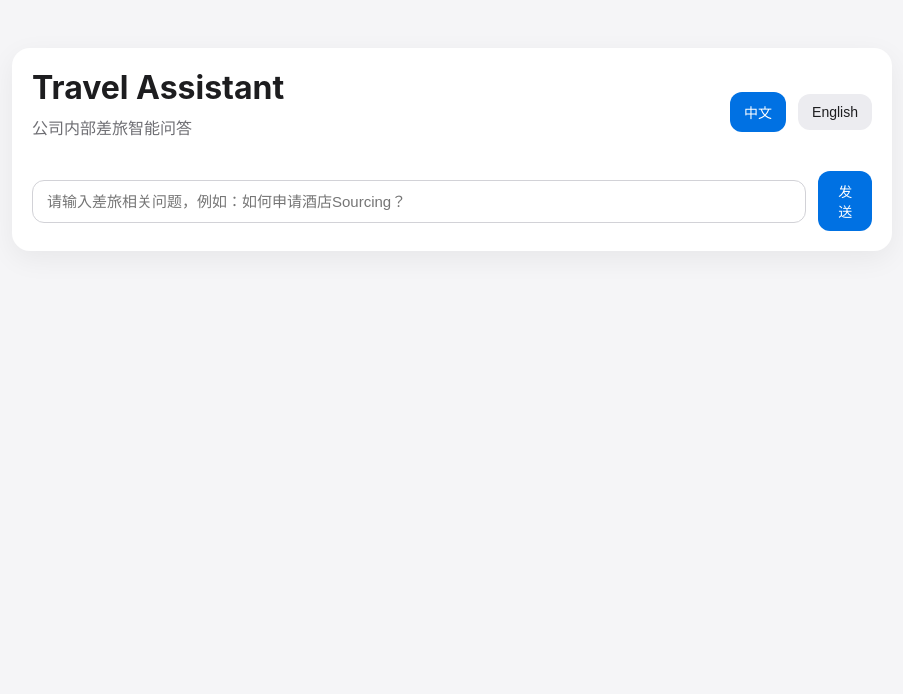
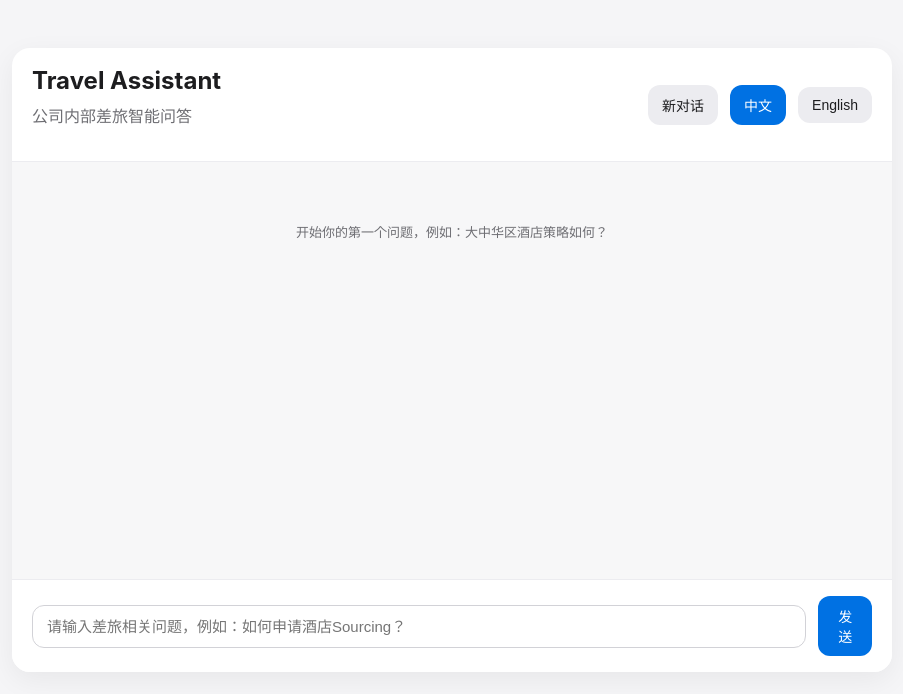
Before and after one commit to Vincentssssssss/TravelAgent, a Next.js app: page / in a window 1280 px wide. Shown: the top 694 px of the page, without its empty margins (188-1091 px from the left). Built offline with nearby package versions, Linux system fonts and the light colour scheme.

Commit message:
feat: redesign chat panel with persistent conversation history
Co-authored-by: Vincentssssssss <Vincentssssssss@users.noreply.github.com>

```diff
--- a/app/globals.css
+++ b/app/globals.css
@@ -92,8 +92,98 @@ body {
   gap: 12px;
 }
 
+.chat-shell {
+  padding: 0;
+  min-height: 78vh;
+  overflow: hidden;
+  display: flex;
+  flex-direction: column;
+}
+
+.chat-header {
+  padding: 18px 20px;
+  border-bottom: 1px solid #ececf0;
+}
+
+.chat-history {
+  flex: 1;
+  background: #f7f7f8;
+  padding: 20px;
+  overflow-y: auto;
+}
+
+.chat-empty {
+  padding: 40px 14px;
+  text-align: center;
+}
+
+.chat-turn {
+  display: flex;
+  flex-direction: column;
+  gap: 12px;
+  margin-bottom: 18px;
+}
+
+.chat-message {
+  display: flex;
+}
+
+.chat-message.user {
+  justify-content: flex-end;
+}
+
+.chat-message.assistant {
+  justify-content: flex-start;
+  flex-direction: column;
+  align-items: flex-start;
+  gap: 8px;
+}
+
+.chat-bubble {
+  max-width: min(760px, 100%);
+  border-radius: 16px;
+  padding: 14px 16px;
+  white-space: pre-wrap;
+  line-height: 1.55;
+  font-size: 14px;
+}
+
+.chat-bubble.user {
+  background: #0071e3;
+  color: #fff;
+  border-bottom-right-radius: 6px;
+}
+
+.chat-bubble.assistant {
+  background: #fff;
+  border: 1px solid #e5e5ea;
+  color: #1d1d1f;
+  border-bottom-left-radius: 6px;
+}
+
+.chat-bubble.error {
+  background: #fff2f2;
+  border-color: #ffc7c7;
+  color: #8a2222;
+}
+
+.chat-input-wrap {
+  border-top: 1px solid #ececf0;
+  background: #fff;
+  padding: 16px 20px;
+}
+
 @media (max-width: 700px) {
   .grid {
     grid-template-columns: 1fr;
   }
+
+  .chat-header {
+    flex-direction: column;
+    align-items: flex-start;
+  }
+
+  .chat-bubble {
+    max-width: 100%;
+  }
 }
--- a/components/chat-panel.tsx
+++ b/components/chat-panel.tsx
@@ -1,23 +1,115 @@
 "use client";
 
-import { FormEvent, useMemo, useState } from "react";
+import { FormEvent, useEffect, useMemo, useRef, useState } from "react";
 import { t } from "@/lib/i18n";
 import type { ChatResponse, Language } from "@/types/knowledge";
 import { FeedbackButtons } from "@/components/feedback-buttons";
+
+type TurnStatus = "loading" | "resolved" | "error";
+
+interface ChatTurn {
+  id: string;
+  question: string;
+  language: Language;
+  status: TurnStatus;
+  answer?: ChatResponse;
+  error?: string;
+}
+
+const HISTORY_STORAGE_KEY = "travel-assistant-chat-history-v1";
+
+function makeTurnId(): string {
+  if (typeof crypto !== "undefined" && "randomUUID" in crypto) {
+    return crypto.randomUUID();
+  }
+  return `${Date.now()}-${Math.random().toString(36).slice(2, 10)}`;
+}
+
+function formatAssistantAnswer(answer: ChatResponse, language: Language): string {
+  return [
+    `${language === "zh" ? "结论" : "Conclusion"}: ${answer.conclusion}`,
+    `${language === "zh" ? "说明" : "Details"}: ${answer.details}`,
+    `${language === "zh" ? "下一步建议" : "Next steps"}: ${answer.nextSteps}`,
+    `${language === "zh" ? "信息来源" : "Sources"}: ${
+      answer.sources.length > 0 ? answer.sources.join("; ") : "-"
+    }`
+  ].join("\n\n");
+}
 
 export function ChatPanel() {
   const [language, setLanguage] = useState<Language>("zh");
   const [question, setQuestion] = useState("");
   const [loading, setLoading] = useState(false);
-  const [answer, setAnswer] = useState<ChatResponse | null>(null);
-  const [error, setError] = useState<string | null>(null);
+  const [turns, setTurns] = useState<ChatTurn[]>([]);
+  const [historyReady, setHistoryReady] = useState(false);
+  const historyRef = useRef<HTMLDivElement>(null);
 
   const promptText = useMemo(() => t(language, "inputPlaceholder"), [language]);
 
+  useEffect(() => {
+    try {
+      const raw = localStorage.getItem(HISTORY_STORAGE_KEY);
+      if (raw) {
+        const parsed = JSON.parse(raw) as ChatTurn[];
+        if (Array.isArray(parsed)) {
+          setTurns(parsed.filter((item) => item.status !== "loading"));
+        }
+      }
+    } catch {
+      setTurns([]);
+    } finally {
+      setHistoryReady(true);
+    }
+  }, []);
+
+  useEffect(() => {
+    if (!historyReady) return;
+    localStorage.setItem(
+      HISTORY_STORAGE_KEY,
+      JSON.stringify(turns.filter((item) => item.status !== "loading"))
+    );
+  }, [historyReady, turns]);
+
+  useEffect(() => {
+    if (!historyRef.current) return;
+    historyRef.current.scrollTop = historyRef.current.scrollHeight;
+  }, [turns]);
+
+  async function readErrorMessage(response: Response): Promise<string> {
+    const text = await response.text();
+    if (!text) {
+      return `Request failed (HTTP ${response.status})`;
+    }
+
+    try {
+      const payload = JSON.parse(text) as { error?: string };
+      return payload.error ?? `Request failed (HTTP ${response.status})`;
+    } catch {
+      return `Request failed (HTTP ${response.status}): ${text.slice(0, 240)}`;
+    }
+  }
+
+  function clearHistory() {
+    setTurns([]);
+    localStorage.removeItem(HISTORY_STORAGE_KEY);
+  }
+
   async function onSubmit(event: FormEvent<HTMLFormElement>) {
     event.preventDefault();
+    const trimmedQuestion = question.trim();
+    if (!trimmedQuestion) return;
+
+    const turnId = makeTurnId();
+    const pendingTurn: ChatTurn = {
+      id: turnId,
+      question: trimmedQuestion,
+      language,
+      status: "loading"
+    };
+
+    setQuestion("");
     setLoading(true);
-    setError(null);
+    setTurns((previous) => [...previous, pendingTurn]);
 
     try {
       const response = await fetch("/api/chat", {
@@ -25,31 +117,56 @@ export function ChatPanel() {
         headers: {
           "Content-Type": "application/json"
         },
-        body: JSON.stringify({ question, lang: language })
+        body: JSON.stringify({ question: trimmedQuestion, lang: language })
       });
 
       if (!response.ok) {
-        const payload = (await response.json()) as { error?: string };
-        throw new Error(payload.error ?? "Request failed");
+        throw new Error(await readErrorMessage(response));
       }
 
       const payload = (await response.json()) as ChatResponse;
-      setAnswer(payload);
+      setTurns((previous) =>
+        previous.map((item) =>
+          item.id === turnId
+            ? {
+                ...item,
+                status: "resolved",
+                answer: payload
+              }
+            : item
+        )
+      );
     } catch (submitError) {
-      setError(submitError instanceof Error ? submitError.message : "Unknown error");
+      const message = submitError instanceof Error ? submitError.message : "Unknown error";
+      setTurns((previous) =>
+        previous.map((item) =>
+          item.id === turnId
+            ? {
+                ...item,
+                status: "error",
+                error: message
+              }
+            : item
+        )
+      );
     } finally {
       setLoading(false);
     }
   }
 
   return (
-    <section className="card block">
-      <div className="row" style={{ justifyContent: "space-between" }}>
-        <div>
-          <h1 className="title">{t(language, "title")}</h1>
+    <section className="card block chat-shell">
+      <div className="row chat-header" style={{ justifyContent: "space-between" }}>
+        <div style={{ flex: 1 }}>
+          <h1 className="title" style={{ fontSize: 24 }}>
+            {t(language, "title")}
+          </h1>
           <p className="subtitle">{t(language, "subtitle")}</p>
         </div>
         <div className="row">
+          <button type="button" className="button secondary" onClick={clearHistory}>
+            {language === "zh" ? "新对话" : "New chat"}
+          </button>
           <button
             type="button"
             className={`button ${language === "zh" ? "" : "secondary"}`}
@@ -67,7 +184,40 @@ export function ChatPanel() {
         </div>
       </div>
 
-      <form className="block" onSubmit={onSubmit}>
+      <div className="chat-history" ref={historyRef}>
+        {historyReady && turns.length === 0 ? (
+          <div className="chat-empty muted">
+            {language === "zh"
+              ? "开始你的第一个问题，例如：大中华区酒店策略如何？"
+              : "Start your first question, e.g. What is the hotel policy in Greater China?"}
+          </div>
+        ) : null}
+
+        {turns.map((turn) => (
+          <div key={turn.id} className="chat-turn">
+            <div className="chat-message user">
+              <div className="chat-bubble user">{turn.question}</div>
+            </div>
+
+            <div className="chat-message assistant">
+              <div className={`chat-bubble assistant ${turn.status === "error" ? "error" : ""}`}>
+                {turn.status === "loading"
+                  ? language === "zh"
+                    ? "正在思考..."
+                    : "Thinking..."
+                  : turn.status === "error"
+                  ? turn.error
+                  : formatAssistantAnswer(turn.answer as ChatResponse, turn.language)}
+              </div>
+              {turn.status === "resolved" && turn.answer ? (
+                <FeedbackButtons question={turn.question} language={turn.language} />
+              ) : null}
+            </div>
+          </div>
+        ))}
+      </div>
+
+      <form className="chat-input-wrap" onSubmit={onSubmit}>
         <div className="row">
           <input
             className="input"
@@ -80,24 +230,6 @@ export function ChatPanel() {
           </button>
         </div>
       </form>
-
-      {error ? <p className="muted block">Error: {error}</p> : null}
-
-      {answer ? (
-        <div className="card block">
-          <div className="response">
-            <strong>{language === "zh" ? "结论" : "Conclusion"}:</strong> {answer.conclusion}
-            {"\n\n"}
-            <strong>{language === "zh" ? "说明" : "Details"}:</strong> {answer.details}
-            {"\n\n"}
-            <strong>{language === "zh" ? "下一步建议" : "Next steps"}:</strong> {answer.nextSteps}
-            {"\n\n"}
-            <strong>{language === "zh" ? "信息来源" : "Sources"}:</strong>{" "}
-            {answer.sources.length > 0 ? answer.sources.join("; ") : "-"}
-          </div>
-          <FeedbackButtons question={question} language={language} />
-        </div>
-      ) : null}
     </section>
   );
 }
```
